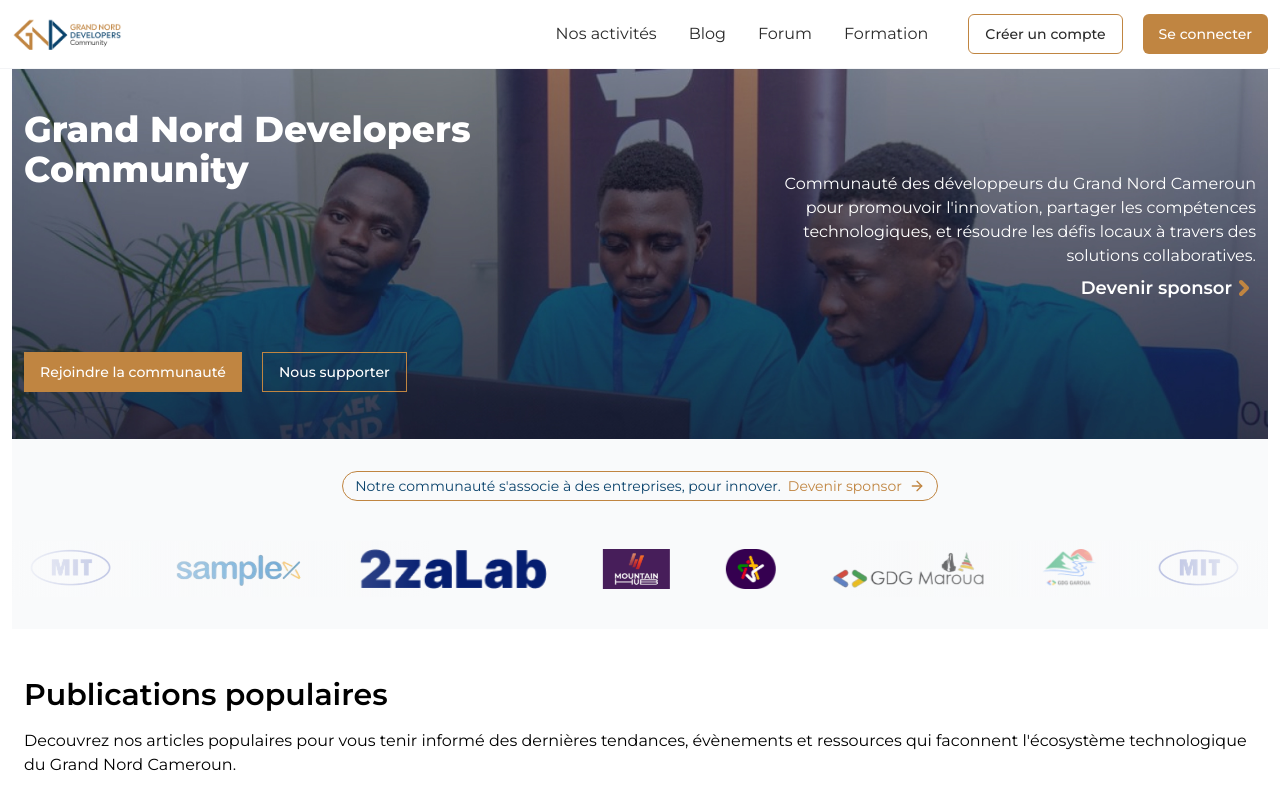
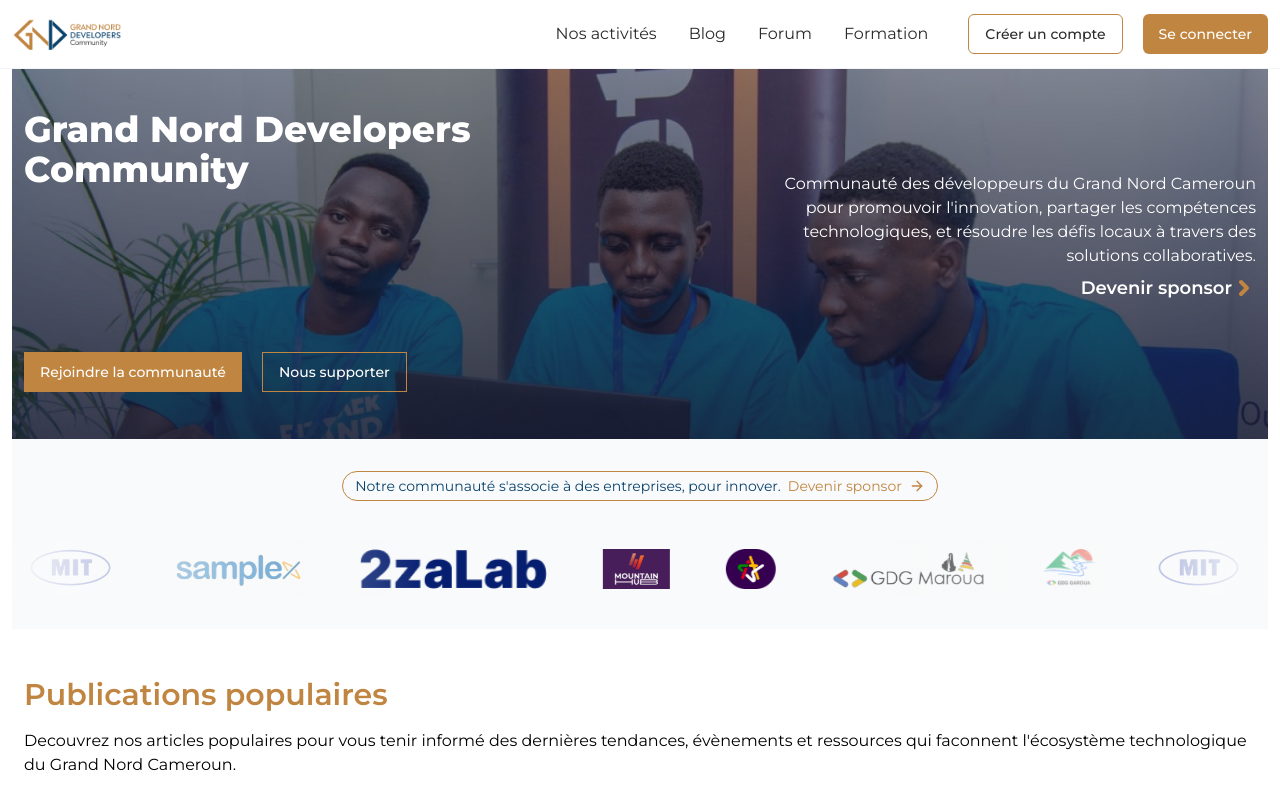
Before and after one commit to Grand-Nord-Developpers-Community/website, a Next.js app: page / in a window 1280 px wide. Shown: the top 797 px of the page. Built offline with nearby package versions, Linux system fonts and the light colour scheme.

Commit message:
fix: changed section title color

```diff
--- a/sections/home/LatestPublicationsSection.tsx
+++ b/sections/home/LatestPublicationsSection.tsx
@@ -5,14 +5,16 @@
 import { Button } from "@/components/ui/button";
 import Link from "next/link";
 
-const OurSponsorsSection: FC = () => {
+const LatestPublicationsSection: FC = () => {
   const publications = usePublication({ limit: 5 });
 
   const isEmpty = publications.length === 0;
 
   return (
     <section className="my-12 screen-wrapper">
-      <h2 className="text-3xl font-semibold mb-4  ">Publications populaires</h2>
+      <h2 className="text-3xl font-semibold mb-4 text-primary">
+        Publications populaires
+      </h2>
       <p>
         Decouvrez nos articles populaires pour vous tenir informé des dernières
         tendances, évènements et ressources qui faconnent l&apos;écosystème
@@ -74,4 +76,4 @@
   );
 };
 
-export default OurSponsorsSection;
+export default LatestPublicationsSection;
```
